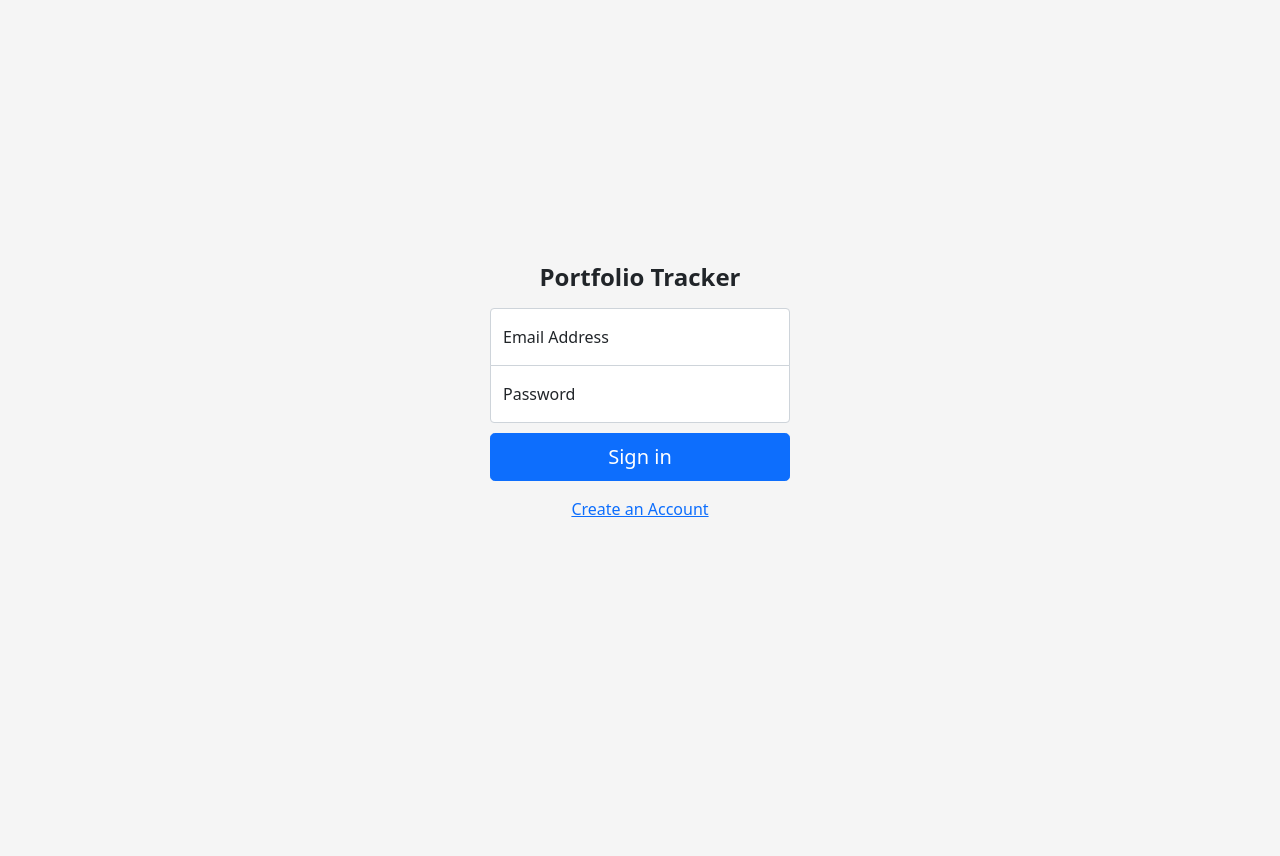
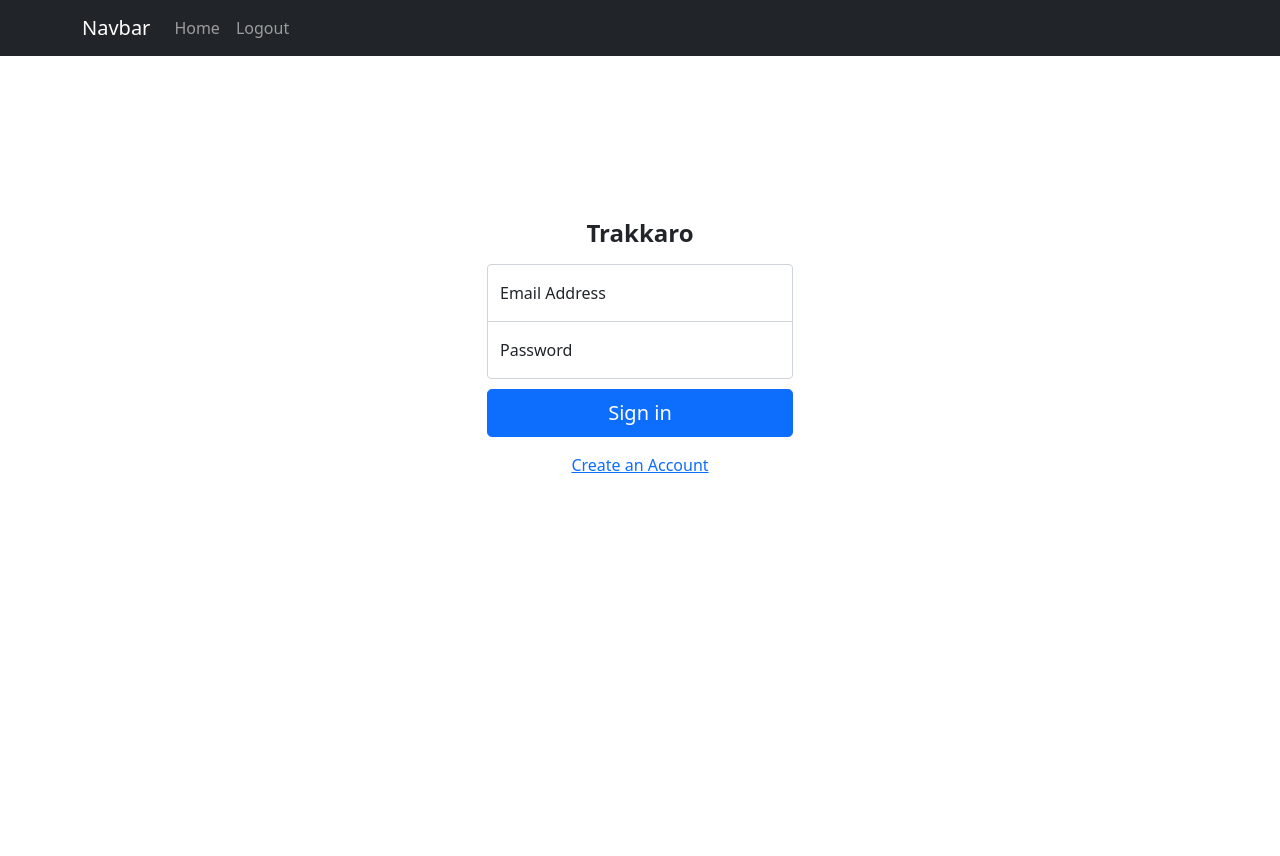
Before and after one commit to trackkaro/trackkaro-flask-app, a Flask app: page /login in a window 1280 px wide. Before the commit the page ends 517 px from the top, so only its background shows below. Run offline with Flask 2, Linux system fonts and the light colour scheme; some libraries are stand-ins or nearby versions.

Commit message:
- added layout with nav bar and alert message - added requirements.txt

```diff
--- a/static/css/style.css
+++ b/static/css/style.css
@@ -1,14 +1,7 @@
-html,
-body {
+html, body {
   height: 100%;
-}
-
-body {
-  display: flex;
-  align-items: center;
-  padding-top: 40px;
-  padding-bottom: 40px;
-  background-color: #f5f5f5;
+  margin: 0;
+  padding: 0;
 }
 
 .portfolio{
@@ -16,29 +9,18 @@ body {
   border-radius: 10px;
   width: 100%;
   max-width: 660px;
-  min-height: 900px;
+  min-height: 80%px;
   padding: 15px;
-  margin: auto;
+  /* margin: auto; */
 }
 
 .portfolio .btn-lg{
   min-width: 75%;
-  margin: auto;
+  /* margin: auto; */
 }
 
 #search_string{
   width: 100%;
-}
-
-.form-signin {
-  width: 100%;
-  max-width: 330px;
-  padding: 15px;
-  margin: auto;
-}
-
-.form-signin .form-floating:focus-within {
-  z-index: 2;
 }
 
 .form-signin input[type="email"] {
@@ -52,14 +34,3 @@ body {
   border-top-left-radius: 0;
   border-top-right-radius: 0;
 }
-
-.container {
-  max-width: 660px;
-  padding: 15px;
-  margin: auto;
-}
-
-.container .btn{
-  max-width: 220px;
-  margin: auto;
-}
--- /dev/null
+++ b/templates/layout.html
@@ -0,0 +1,63 @@
+<!doctype html>
+<html lang="en">
+
+<head>
+
+    <title>Trakkaro | Portfolio Tracker</title>
+    <meta charset="utf-8">
+    <meta name="viewport" content="width=device-width, initial-scale=1, shrink-to-fit=no">
+    <script type="text/javascript"
+        src="https://cdnjs.cloudflare.com/ajax/libs/jquery/3.5.1/jquery.slim.min.js"></script>
+    <link href="https://cdn.jsdelivr.net/npm/bootstrap@5.0.2/dist/css/bootstrap.min.css" rel="stylesheet"
+        integrity="sha384-EVSTQN3/azprG1Anm3QDgpJLIm9Nao0Yz1ztcQTwFspd3yD65VohhpuuCOmLASjC" crossorigin="anonymous">
+    <script src="https://cdn.jsdelivr.net/npm/@popperjs/core@2.9.2/dist/umd/popper.min.js"
+        integrity="sha384-IQsoLXl5PILFhosVNubq5LC7Qb9DXgDA9i+tQ8Zj3iwWAwPtgFTxbJ8NT4GN1R8p"
+        crossorigin="anonymous"></script>
+    <script src="https://cdn.jsdelivr.net/npm/bootstrap@5.0.2/dist/js/bootstrap.min.js"
+        integrity="sha384-cVKIPhGWiC2Al4u+LWgxfKTRIcfu0JTxR+EQDz/bgldoEyl4H0zUF0QKbrJ0EcQF"
+        crossorigin="anonymous"></script>
+    <link rel="stylesheet" href="{{ url_for('static', filename='css/style.css') }}">
+
+</head>
+
+<body>
+
+    <nav class="navbar navbar-expand-lg navbar-dark bg-dark">
+        <div class="container">
+            <a class="navbar-brand" href="#">Navbar</a>
+            <button class="navbar-toggler" type="button" data-bs-toggle="collapse" href="#navbarTogglerDemo02"
+                aria-controls="navbarTogglerDemo02" aria-expanded="false" aria-label="Toggle navigation">
+                <span class="navbar-toggler-icon"></span>
+            </button>
+
+            <div class="collapse navbar-collapse" id="navbarTogglerDemo02">
+                <ul class="navbar-nav mr-auto mt-2 mt-lg-0">
+                    <li class="nav-item active">
+                        <a class="nav-link" href="#">Home</a>
+                    </li>
+                    <li class="nav-item">
+                        <a class="nav-link" href="#">Logout</a>
+                    </li>
+
+                </ul>
+
+            </div>
+        </div>
+    </nav>
+
+    {% if message %}
+
+    <div class="alert alert-danger text-center" role="alert">
+        {{ message }}
+    </div>
+
+    {% endif %}
+
+
+    {% block content %}
+
+    {% endblock %}
+
+</body>
+
+</html>
--- a/templates/login.html
+++ b/templates/login.html
@@ -1,22 +1,19 @@
-<!DOCTYPE html>
-<html lang="en">
+{% extends "layout.html" %}
 
-<head>
-  <title>Login | Portfolio Tracker</title>
-  <meta charset="utf-8">
-  <meta name="viewport" content="width=device-width, initial-scale=1">
-  <link href="https://cdn.jsdelivr.net/npm/bootstrap@5.0.2/dist/css/bootstrap.min.css" rel="stylesheet"
-    integrity="sha384-EVSTQN3/azprG1Anm3QDgpJLIm9Nao0Yz1ztcQTwFspd3yD65VohhpuuCOmLASjC" crossorigin="anonymous">
-  <script src="https://cdn.jsdelivr.net/npm/bootstrap@5.0.2/dist/js/bootstrap.bundle.min.js"
-    integrity="sha384-MrcW6ZMFYlzcLA8Nl+NtUVF0sA7MsXsP1UyJoMp4YLEuNSfAP+JcXn/tWtIaxVXM"
-    crossorigin="anonymous"></script>
-  <link rel="stylesheet" href="{{ url_for('static', filename='css/style.css') }}">
-</head>
+{% block title %}
 
-<body class="text-center">
-  <main class="form-signin">
-    <form action="/login" method="POST">
-      <h4 class="fw-bold mb-3">Portfolio Tracker</h4>
+Trakkaro | Login
+
+{% endblock %}
+
+{% block content %}
+
+<div class="container h-100" style="max-width: 330px; margin: auto;">
+  <div class="row h-75">
+    <div class="col-md-12 my-auto">
+      <main class="form-signin text-center">
+        <form action=" /login" method="POST">
+          <h4 class="fw-bold mb-3">Trakkaro</h4>
           <div class="form-floating">
             <input type="email" class="form-control" id="floatingInput" name="email" placeholder="name@example.com">
             <label for="floatingInput">Email Address</label>
@@ -29,7 +26,8 @@
           <p class="mt-3 mb-3"><a href="register.html">Create an Account</a></p>
         </form>
       </main>
+    </div>
+  </div>
+</div>
 
-</body>
-
-</html>
+{% endblock %}
```
Also changed, not shown: requirements.txt (added, +17 -0 lines), templates/home.html (+13 -19 lines), templates/register.html (+13 -23 lines). Lines whose indentation alone changed are shown as unchanged.
